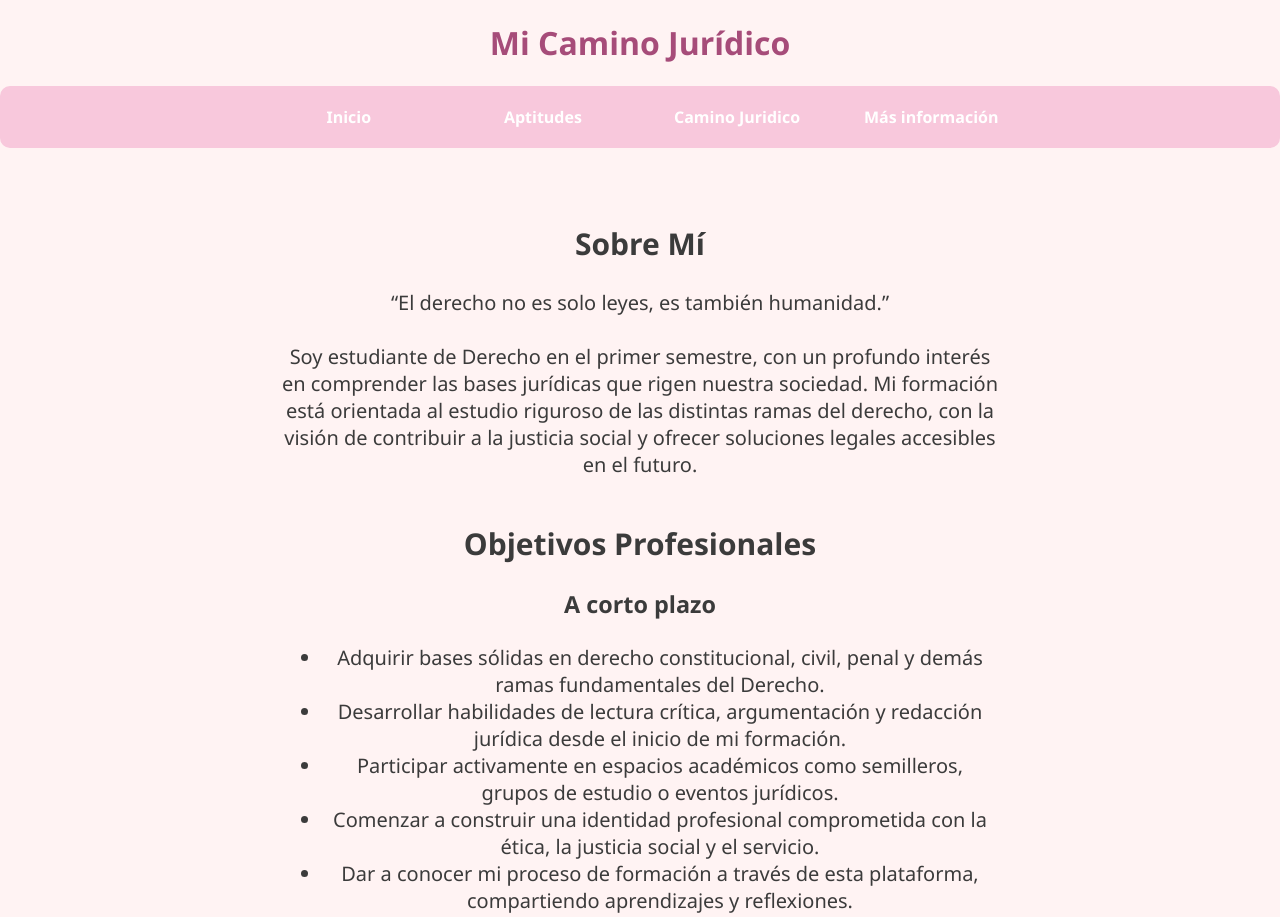
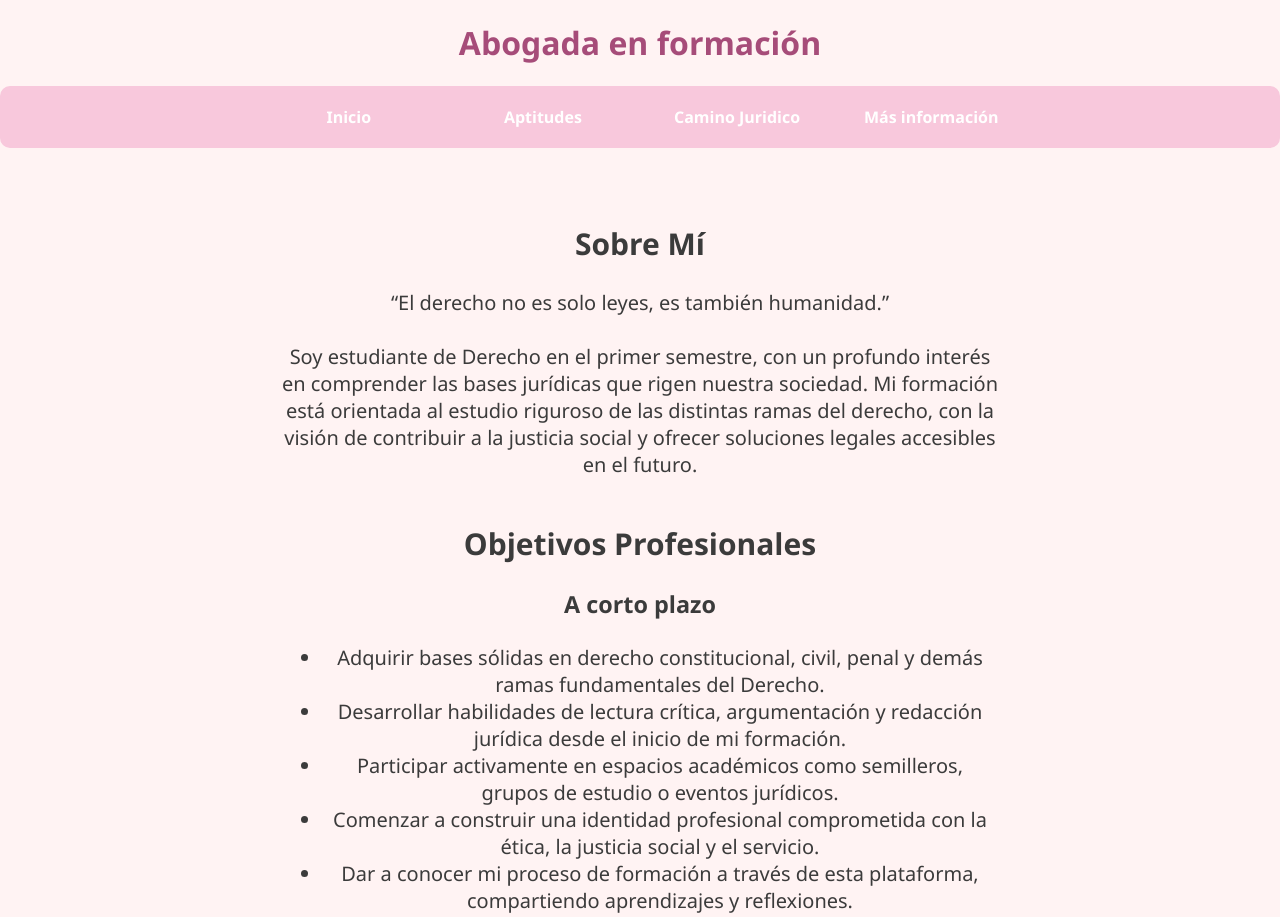
Before and after one commit to Carol-20232/Abogada-en-formaci-n, a plain HTML site: page camino_juridico.html in a window 1280 px wide. Shown: the top 917 px of the page. Drawn offline with Linux system fonts and the light colour scheme.

Commit message:
Update camino_juridico.html

```diff
--- a/camino_juridico.html
+++ b/camino_juridico.html
@@ -2,13 +2,13 @@
 <html lang="es">
 <head>
     <meta charset="utf-8">
-    <title>Mi Camino Jurídico</title>
+    <title>Abogada en formación</title>
     <link rel="stylesheet" type="text/css" href="estilo.css">
 </head>
 <body>
 
 <div class="titulo">
-    <h1>Mi Camino Jurídico</h1>
+    <h1>Abogada en formación</h1>
 </div>
 
 <nav>
```
